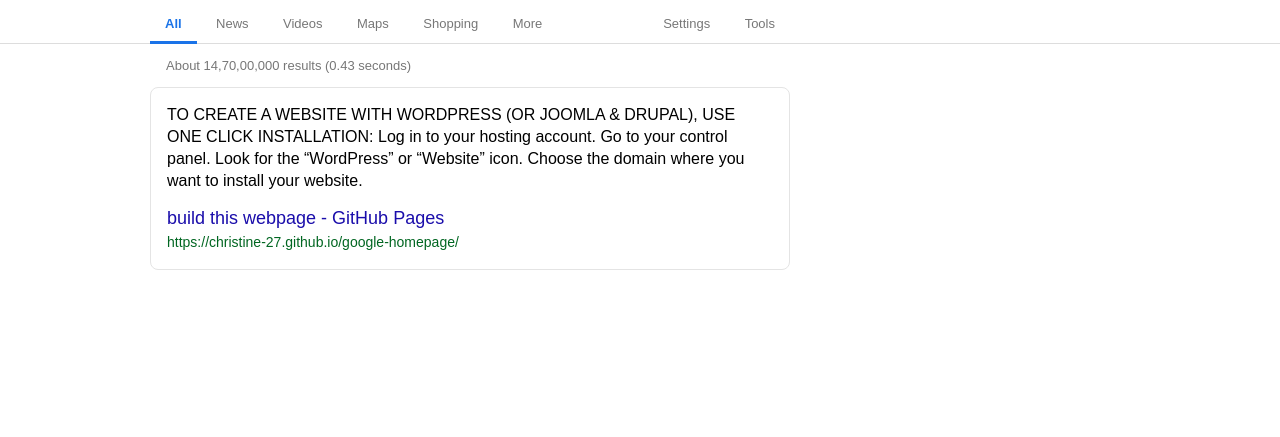
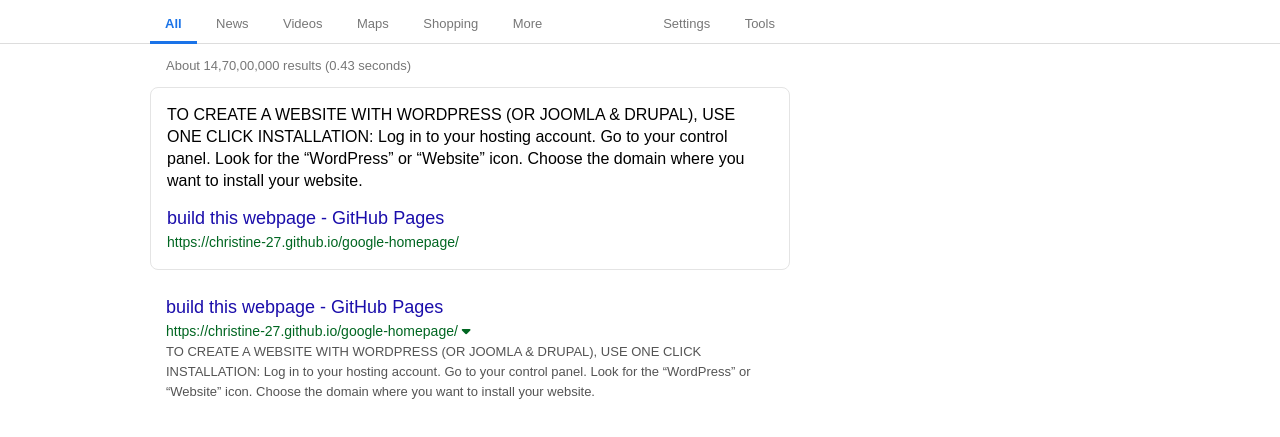
Before and after one commit to zorazky/google-homepage, a plain HTML site: page results.html in a window 1280 px wide. Shown: the part 77-514 px from the top of the page. Drawn offline with Linux system fonts and the light colour scheme.

Commit message:
result css is ready

```diff
--- a/results.html
+++ b/results.html
@@ -60,6 +60,17 @@
                 <h3>build this webpage - GitHub Pages</h3>
             </a>
         </div>
+        <div class="result">
+            <a href="#">
+                <cite>https://christine-27.github.io/google-homepage/ <i class="fas fa-caret-down"></i></cite>
+                <h3>build this webpage - GitHub Pages</h3>
+            </a>
+
+            <p>TO CREATE A WEBSITE WITH WORDPRESS (OR JOOMLA & DRUPAL), USE ONE CLICK INSTALLATION:
+                    Log in to your hosting account. Go to your control panel. Look for the “WordPress” or “Website” icon.
+                    Choose the domain where you want to install your website.</p>
+
+        </div>
     </div>
 
 </body>
--- a/styleResults.css
+++ b/styleResults.css
@@ -140,7 +140,7 @@ a {
     margin:0;
 }
 
-#main-result a cite {
+#main-result a cite, .result cite {
     font-size:14px;
     line-height: 1.43;
     padding-top:1px;
@@ -160,9 +160,31 @@ a {
     text-decoration:none;
 }
 
-#main-result a h3 {
+#main-result a h3, .result h3 {
     font-size:18px;
     line-height: 1.33;
     color: #1a0dab;
     font-weight: normal;
 }
+
+.result {
+    padding-left: 16px;
+    margin-bottom: 26px;
+}
+
+.result a {
+    display: flex;
+    flex-direction: column-reverse;
+    margin: 0;
+}
+
+.result p {
+    line-height: 1.54;
+    color: #545454;
+    word-wrap: break-word;
+    font-size: small;
+}
+
+.fa-caret-down:before {
+    content: "\f0d7";
+}
```
